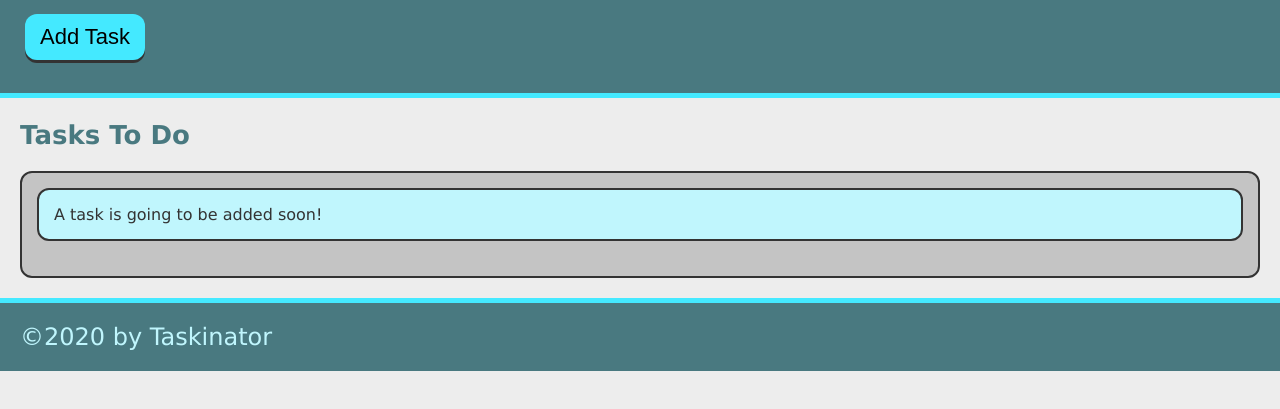
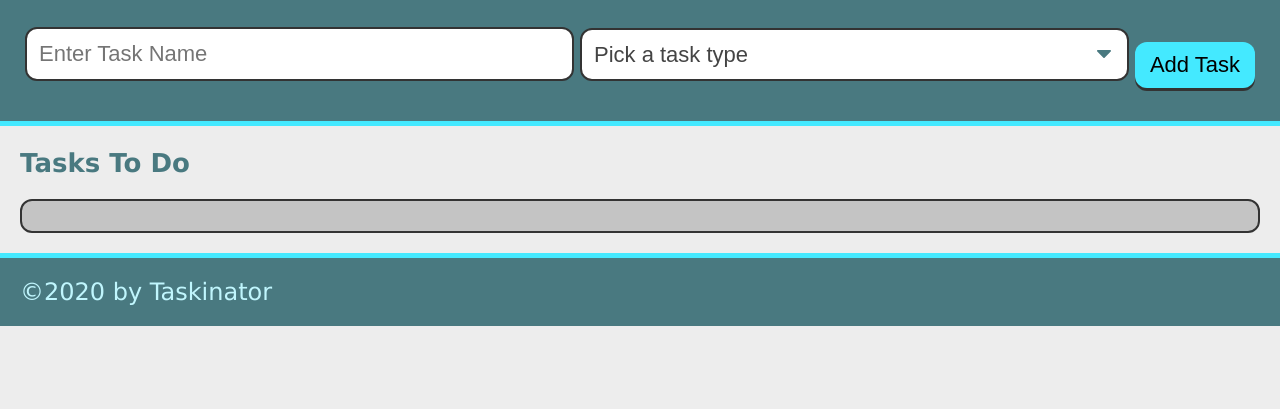
Before and after one commit to mhabbo01/taskinator, a plain HTML site: page index.html in a window 1280 px wide. Shown: the part 115-524 px from the top of the page. Drawn offline with Linux system fonts and the light colour scheme.

Commit message:
added form dropdown

```diff
--- a/index.html
+++ b/index.html
@@ -11,16 +11,31 @@
     <header>
         <h1 class="page-title">Taskinator</h1>
         <p>CLick the button below to add a new task!</p>
-        <button class="btn" id="save-task">Add Task</button>
+        <form id="task-form">
+            <div class="form-group">
+                <input type="text" name="task-name" placeholder="Enter Task Name" />
+            </div>
+            <!-- we will create a dropdown list with the <select> but we also use <option> to create choices for it -->
+            <div class="form-group">
+                <select name="task-type" class="select-dropdown">
+                    <!-- the value in the options will be used with querySelector() method in Javascript-->
+                    <option value="" disabled selected>Pick a task type</option>
+                    <option value="Print">Print</option>
+                    <option value="Web">Web</option>
+                    <option value="Mobile">Mobile</option>
+                </select>
+            </div>
+            <div id="form-group">
+                <button class="btn" id="save-task">Add Task</button>
+            </div>
+        </form>
 
     </header>
 
     <main>
         <section class="task-list-wrapper">
             <h2 class="list-title">Tasks To Do</h2>
-            <ul class="task-list" id="tasks-to-do">
-                <li class="task-item">A task is going to be added soon!</li>
-            </ul>
+            <ul class="task-list" id="tasks-to-do"></ul>
         </section>
     </main>
 
```
